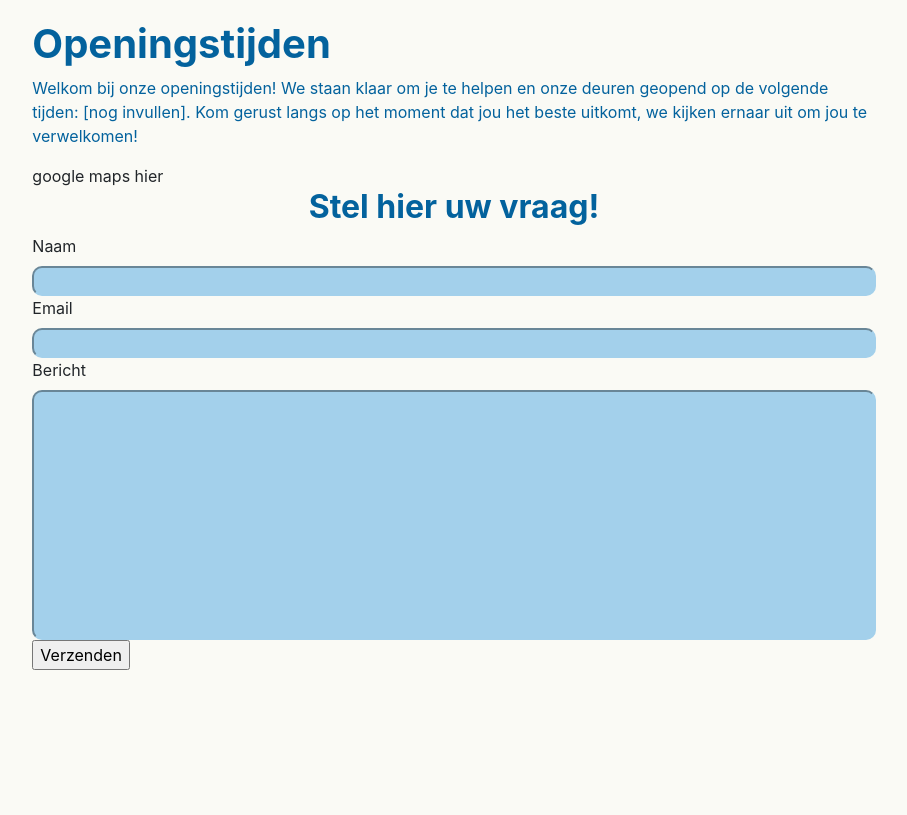
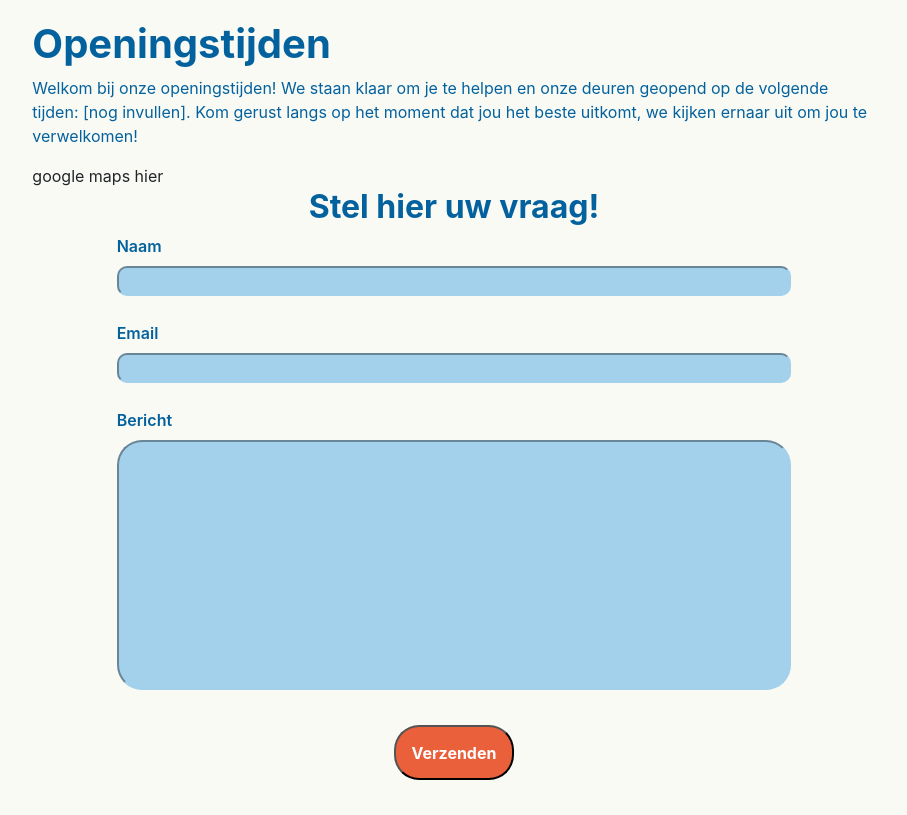
Before and after one commit to Jaffer2000/website-deburgerij, a PHP site: a page that uses inhoud/contact.php in a window 1280 px wide. Shown: the part 460-1275 px from the top of the page, without its empty margins (186-1093 px from the left). Before the commit the page ends 1130 px from the top, so only its background shows below. Run offline with PHP 8.4, Linux system fonts and the light colour scheme; data comes from the database, SQL or seed files in the repository.

Commit message:
Contact form wat bijgewerkt
vanuit thuis gedaan

```diff
--- a/css/css.css
+++ b/css/css.css
@@ -139,16 +139,48 @@ ul, ol {
 }
 
 .contactformnaamfill, .contactformemailfill {
-    width: 100%;
+    width: 80%;
     background-color: #A3D0EB;
     border-color: #A3D0EB;
     border-radius: 10px; /* Adjust the value to control the roundness of the corners */
 }
 
 .contactformberichtfill{
-    width: 100%;
+    width: 80%;
     height: 250px;
     background-color: #A3D0EB;
     border-color: #A3D0EB;
-    border-radius: 10px; /* Adjust the value to control the roundness of the corners */
+    border-radius: 25px; /* Adjust the value to control the roundness of the corners */
 }
+
+.contactformbutton{
+    background-color: #E9603A;
+    font-weight: bold;
+    width: 120px;
+    height: 55px;
+    border-radius: 25px;
+    color: white;
+}
+
+.contactformbutten, .contactformcenter{
+    text-align: center;
+}
+
+.contactformspacing{
+    margin-bottom: 35px;
+}
+
+.contactformtekst{
+    border: 0px solid blue;
+    width: 25%;
+    margin-left: 10%;
+}
+
+.contactformnaam, .contactformemail, .contactformbericht{
+    color: #03629D;
+    font-weight: 600;
+}
+
+.contactformbox{
+    margin-bottom: 25px;
+}
--- a/inhoud/contact.php
+++ b/inhoud/contact.php
@@ -104,26 +104,46 @@
 
         <form class="contactform" action="">
 
-            <div>
+            <div class="contactformbox">
+                <div class="contactformtekst">
                     <label for="naam" class="contactformnaam">Naam</label> <br>
+                </div>
+
+                <div class="contactformcenter">
                     <input class="contactform contactformnaamfill" type="text" name="naam" required>
                 </div>
 
-            <div>
+            </div>
+
+            <div class="contactformbox">
+                <div class="contactformtekst">
                 <label for="email" class="contactformemail">Email</label> <br>
+                </div>
+                    <div class="contactformcenter">
                         <input class="contactform contactformemailfill" type="text" name="email" required>
                     </div>
+            </div>
 
-            <div>
+            <div class="contactformbox">
+                <div class="contactformtekst">
                     <label for="bericht" class="contactformbericht">Bericht</label> <br>
+                </div>
+
+                <div class="contactformcenter">
                     <input class="contactform contactformberichtfill" type="text" name="bericht" required>
                 </div>
 
-            <div class="contactformbutten">
-                <input type="submit" name="submit" value="Verzenden">
             </div>
 
+            <div class="contactformspacing"></div>
 
+            <div class="contactformbox">
+                <div class="contactformbutten">
+                    <input type="submit" name="submit" value="Verzenden" class="contactformbutton">
+                </div>
+            </div>
+
+            <div class="contactformspacing"></div>
         </form>
 
 
```
Lines whose indentation alone changed are shown as unchanged.
